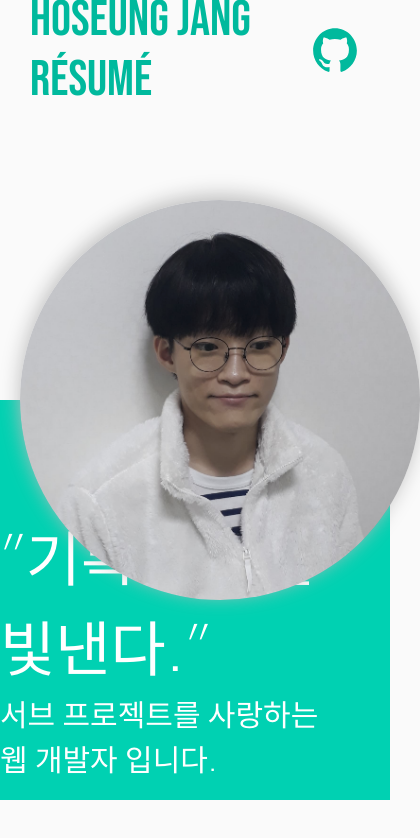
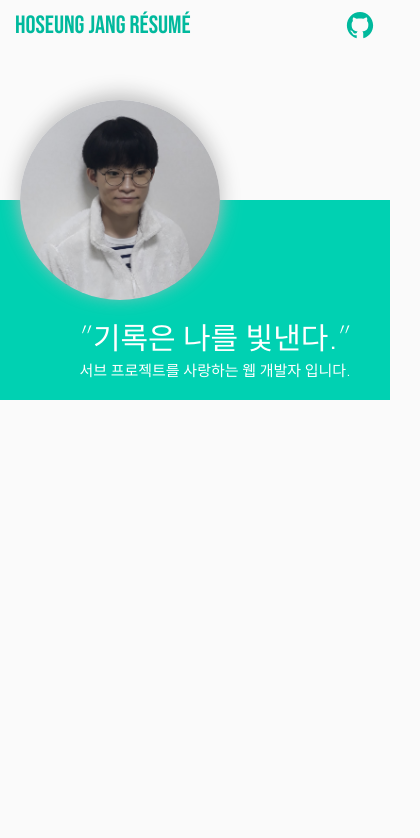
Before and after one commit to hoseungme/about.hoseung.me, a React (Create React App) app: page / in a window 390 px wide. Shown: the top 838 px of the page, 420 px wide, since content can reach past the window. Built offline with nearby package versions, Linux system fonts and the light colour scheme.

Commit message:
add media query

```diff
--- a/src/components/Layout/Header.tsx
+++ b/src/components/Layout/Header.tsx
@@ -6,8 +6,7 @@ import { Icon } from "../Icon/Icon";
 import { Account } from "../../interfaces/Account";
 
 import { Color } from "../../constants/Color";
-
-export const headerHeight = 100;
+import { Device } from "../../constants/Device";
 
 export const Header: React.FC<{ accounts: Account[] }> = ({ accounts }) => {
   const [isScrolled, setIsScrolled] = useState(false);
@@ -121,4 +120,34 @@ const Container = styled.header`
       }
     }
   }
+
+  @media (max-width: ${Device.Tablet}) {
+    height: 70px;
+
+    padding: 0 20px;
+
+    > .accounts {
+      > a {
+        > .icon {
+          width: 40px;
+          height: 40px;
+        }
+      }
+    }
+  }
+
+  @media (max-width: ${Device.Mobile}) {
+    height: 50px;
+
+    padding: 0 15px;
+
+    > .accounts {
+      > a {
+        > .icon {
+          width: 30px;
+          height: 30px;
+        }
+      }
+    }
+  }
 `;
--- a/src/components/Layout/Main.tsx
+++ b/src/components/Layout/Main.tsx
@@ -1,7 +1,7 @@
 import React from "react";
 import styled from "styled-components";
 
-import { headerHeight } from "./Header";
+import { Device } from "../../constants/Device";
 
 export const Main: React.FC = ({ children }) => {
   return <Container>{children}</Container>;
@@ -13,5 +13,13 @@ const Container = styled.main`
   display: flex;
   flex-direction: column;
 
-  padding-top: ${headerHeight}px;
+  padding-top: 100px;
+
+  @media (max-width: ${Device.Tablet}) {
+    padding-top: 80px;
+  }
+
+  @media (max-width: ${Device.Mobile}) {
+    padding-top: 50px;
+  }
 `;
--- a/src/components/Profile/Profile.tsx
+++ b/src/components/Profile/Profile.tsx
@@ -2,6 +2,7 @@ import React from "react";
 import styled from "styled-components";
 
 import { Color } from "../../constants/Color";
+import { Device } from "../../constants/Device";
 
 export const Profile: React.FC<{
   profileImage: string;
@@ -25,6 +26,20 @@ const Container = styled.section`
   width: 100%;
   min-height: 400px;
 
+  @media (max-width: ${Device.Tablet}) {
+    min-height: 300px;
+
+    margin-top: 200px;
+  }
+
+  @media (max-width: ${Device.Mobile}) {
+    min-height: 200px;
+
+    margin-top: 150px;
+
+    justify-content: center;
+  }
+
   display: flex;
   flex-direction: row;
 
@@ -39,6 +54,14 @@ const Container = styled.section`
     left: 5%;
 
     width: 400px;
+
+    @media (max-width: ${Device.Tablet}) {
+      width: 300px;
+    }
+
+    @media (max-width: ${Device.Mobile}) {
+      width: 200px;
+    }
 
     border-radius: 50%;
 
--- a/src/index.tsx
+++ b/src/index.tsx
@@ -2,9 +2,11 @@ import React from "react";
 import ReactDOM from "react-dom";
 import { BrowserRouter } from "react-router-dom";
 import { createGlobalStyle } from "styled-components";
-import { Color } from "./constants/Color";
 
 import { Routes } from "./routes";
+
+import { Color } from "./constants/Color";
+import { Device } from "./constants/Device";
 
 const GlobalStyles = createGlobalStyle`
   html, body {
@@ -20,6 +22,14 @@ const GlobalStyles = createGlobalStyle`
     font-weight: 100;
 
     font-size: 20px;
+
+    @media (max-width: ${Device.Tablet}) {
+      font-size: 17px;
+    }
+
+    @media (max-width: ${Device.Mobile}) {
+      font-size: 10px;
+    }
   }
 `;
 
```
